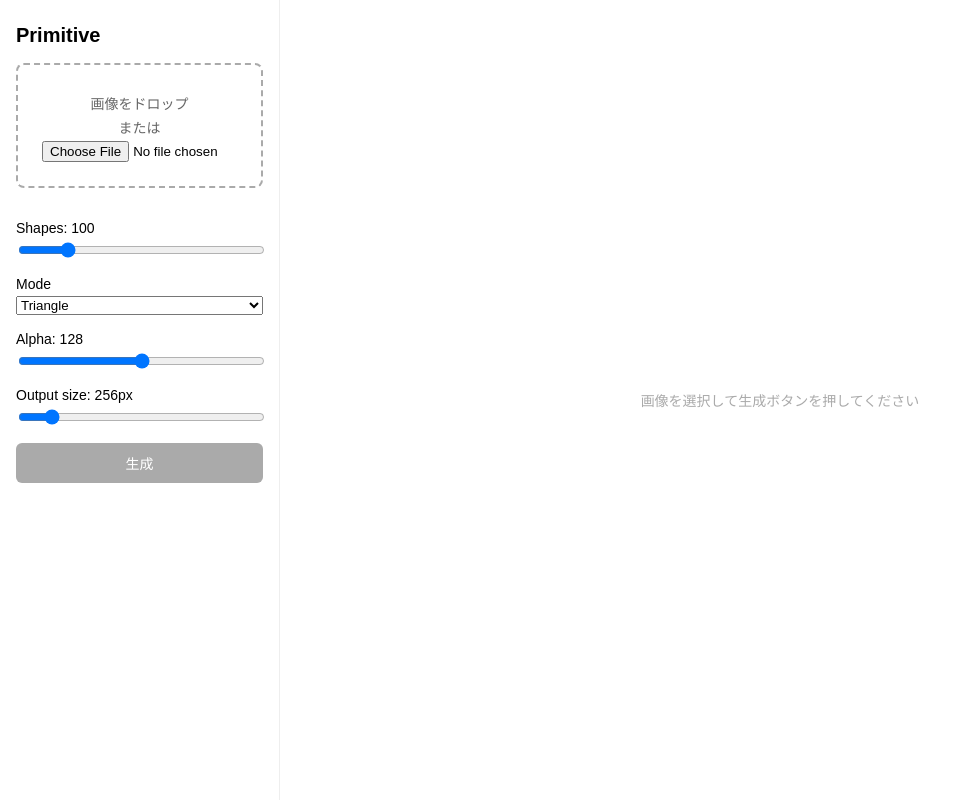
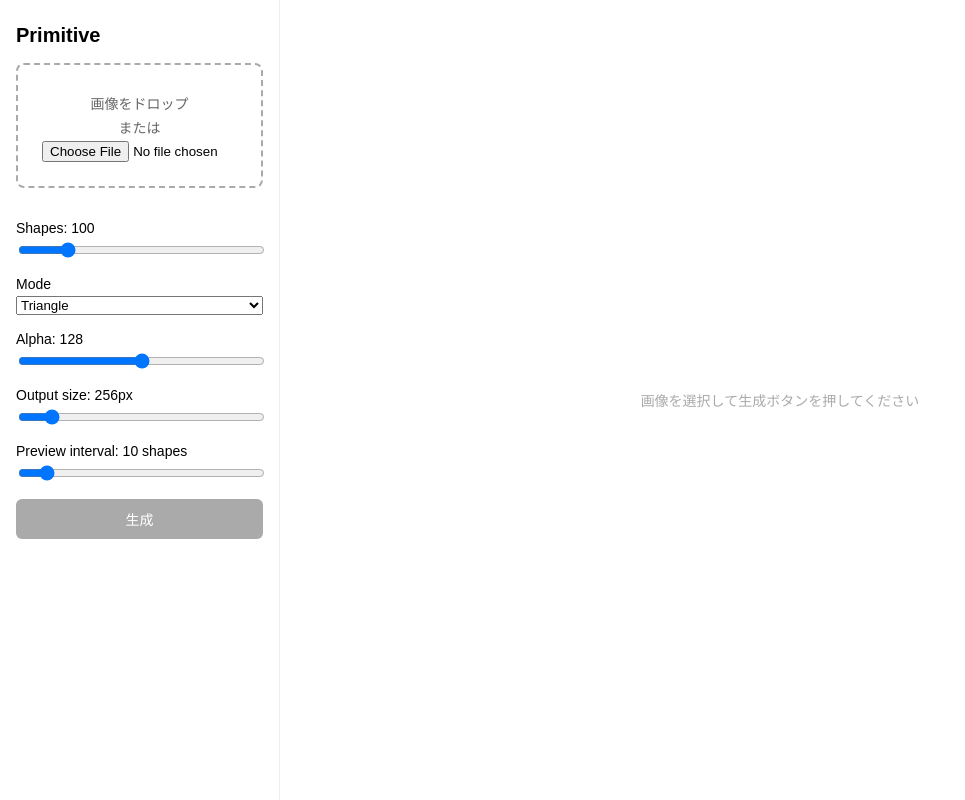
Before and after one commit to taiseiue/primitive-playground, a React app in the folder packages/frontend/: page / in a window 1280 px wide. Shown: the whole page, without its empty margins (0-965 px from the left). Built offline with nearby package versions, Linux system fonts and the light colour scheme; the HTML template or start-up script is replaced by a standard one.

Commit message:
毎回通信せず、指定回数でbatchするようにしてみた

```diff
--- a/packages/frontend/src/components/ParameterPanel.tsx
+++ b/packages/frontend/src/components/ParameterPanel.tsx
@@ -26,6 +26,7 @@ export function ParameterPanel({ onRun, onCancel, running, hasImage }: Props) {
   const [mode, setMode] = useState(1);
   const [alpha, setAlpha] = useState(128);
   const [size, setSize] = useState(256);
+  const [batch, setBatch] = useState(10);
 
   return (
     <div className={styles.panel}>
@@ -53,10 +54,15 @@ export function ParameterPanel({ onRun, onCancel, running, hasImage }: Props) {
         <input type="range" min={32} max={2048} step={32} value={size} onChange={(e) => setSize(Number(e.target.value))} />
       </label>
 
+      <label className={styles.field}>
+        <span>Preview interval: {batch} shapes</span>
+        <input type="range" min={1} max={100} value={batch} onChange={(e) => setBatch(Number(e.target.value))} />
+      </label>
+
       {running ? (
         <button className={styles.cancelButton} onClick={onCancel}>キャンセル</button>
       ) : (
-        <button className={styles.runButton} onClick={() => onRun({ n, mode, alpha, size })} disabled={!hasImage}>
+        <button className={styles.runButton} onClick={() => onRun({ n, mode, alpha, size, batch })} disabled={!hasImage}>
           生成
         </button>
       )}
--- a/packages/frontend/src/hooks/usePrimitive.ts
+++ b/packages/frontend/src/hooks/usePrimitive.ts
@@ -5,6 +5,7 @@ export interface Params {
   mode: number;
   alpha: number;
   size: number;
+  batch: number;
 }
 
 export function usePrimitive() {
```
Also changed, not shown: 1 other file (tests, documents, lock files or other folders).
